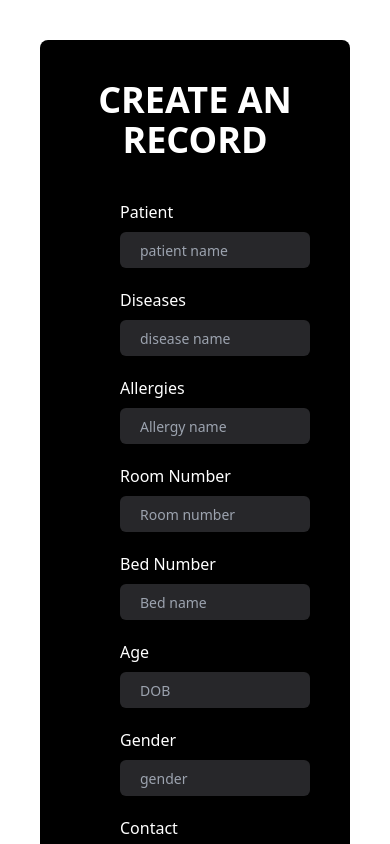
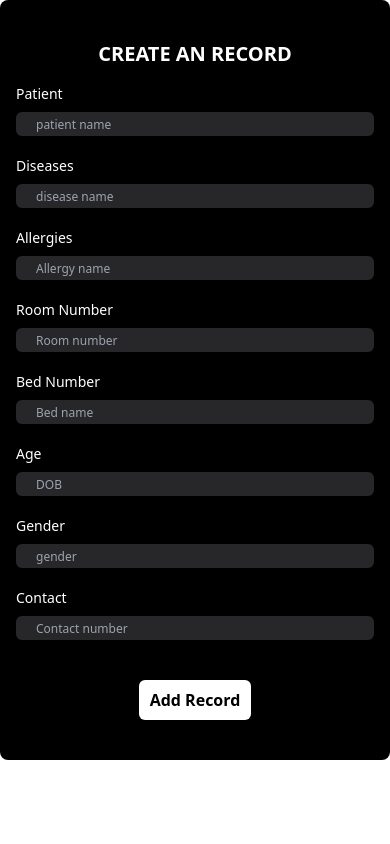
Before and after one commit to JatinMehta007/DocPlatter, a React (Vite) app in the folder frontend/: page /record in a window 390 px wide. Shown: the top 844 px of the page. Built offline with nearby package versions, Linux system fonts and the light colour scheme; sample sign-in values are in the browser's storage.

Commit message:
make responsive

```diff
--- a/frontend/src/sub-components/Record.jsx
+++ b/frontend/src/sub-components/Record.jsx
@@ -59,17 +59,17 @@ export const Record=()=>{
     return(
         <div>
 
-          <div className="text-white m-10  rounded-lg bg-black h-auto ">
-            <p className="font-bold text-4xl text-center pt-10 uppercase">
+          <div className="text-white lg:m-10  rounded-lg bg-black h-full md:h-auto ">
+            <p className="font-bold  lg:text-4xl text-xl text-center pt-10 uppercase">
               Create an Record
             </p>
 
-            <div className="m-10 ml-20 text-base font-medium h-full">
+            <div className="lg:m-10 lg:ml-20 m-4 text-sm md:text-base font-medium h-full">
               <p className="mt-2">Patient</p>
               <input
                 type="text"
                 placeholder="patient name"
-                className="bg-zinc-800 text-sm w-full h-9 items-center mt-2 rounded-md pl-5"
+                className="bg-zinc-800 md:text-sm text-xs w-full md:h-9 h-6 items-center mt-2 rounded-md pl-5"
                 value={patientName}
                 onChange={(e)=>setPatientName(e.target.value)}
               />
@@ -78,7 +78,7 @@ export const Record=()=>{
               <input
                 type="text"
                 placeholder="disease name"
-                className="bg-zinc-800 text-sm w-full h-9 items-center mt-2 rounded-md pl-5"
+                className="bg-zinc-800 md:text-sm text-xs w-full md:h-9 h-6 items-center mt-2 rounded-md pl-5"
                 value={diseases}
                 onChange={(e)=>setDiseases(e.target.value)}
               />
@@ -87,7 +87,7 @@ export const Record=()=>{
               <input
                 type="text"
                 placeholder="Allergy name"
-                className="bg-zinc-800 text-sm w-full h-9 items-center mt-2 rounded-md pl-5"
+                className="bg-zinc-800 md:text-sm text-xs w-full md:h-9 h-6 items-center mt-2 rounded-md pl-5"
                 value={allergies}
                 onChange={(e)=>setAllergies(e.target.value)}
               />
@@ -96,7 +96,7 @@ export const Record=()=>{
               <input
                 type="text"
                 placeholder="Room number"
-                className="bg-zinc-800 text-sm w-full h-9 items-center mt-2 rounded-md pl-5"
+                className="bg-zinc-800 md:text-sm text-xs w-full md:h-9 h-6 items-center mt-2 rounded-md pl-5"
                 value={roomNumber}
                 onChange={(e)=>setRoomNumber(e.target.value)}
               />
@@ -105,7 +105,7 @@ export const Record=()=>{
               <input
                 type="text"
                 placeholder="Bed name"
-                className="bg-zinc-800 text-sm w-full h-9 items-center mt-2 rounded-md pl-5"
+                className="bg-zinc-800 md:text-sm text-xs w-full md:h-9 h-6 items-center mt-2 rounded-md pl-5"
                 value={bedNumber}
                 onChange={(e)=>setBedNumber(e.target.value)}
               />
@@ -114,7 +114,7 @@ export const Record=()=>{
               <input
                 type="age"
                 placeholder="DOB"
-                className="bg-zinc-800 text-sm w-full h-9 items-center mt-2 rounded-md pl-5"
+                className="bg-zinc-800 md:text-sm text-xs w-full md:h-9 h-6 items-center mt-2 rounded-md pl-5"
                 value={age}
                 onChange={(e)=>setAge(e.target.value)}
               />
@@ -123,7 +123,7 @@ export const Record=()=>{
               <input
                 type="text"
                 placeholder="gender"
-                className="bg-zinc-800 text-sm w-full h-9 items-center mt-2 rounded-md pl-5"
+                className="bg-zinc-800 md:text-sm text-xs w-full md:h-9 h-6 items-center mt-2 rounded-md pl-5"
                 value={gender}
                 onChange={(e)=>setGender(e.target.value)}
               />
@@ -132,13 +132,13 @@ export const Record=()=>{
               <input
                 type="text"
                 placeholder="Contact number"
-                className="bg-zinc-800 text-sm w-full h-9 items-center mt-2 rounded-md pl-5"
+                className="bg-zinc-800 md:text-sm text-xs w-full md:h-9 h-6 items-center mt-2 rounded-md pl-5"
                 value={contact}
                 onChange={(e)=>setContact(e.target.value)}
               />
             </div>
 
-            <div className="text-center mx-auto h-10 w-28  bg-white text-black rounded-md">
+            <div className="text-center mx-auto mt-10 md:mt-0 h-10 w-28  bg-white text-black rounded-md">
               <button onClick={Submit} className="mt-2   font-semibold"  >Add Record</button>
             </div>
             <div className="h-10"></div>
```
